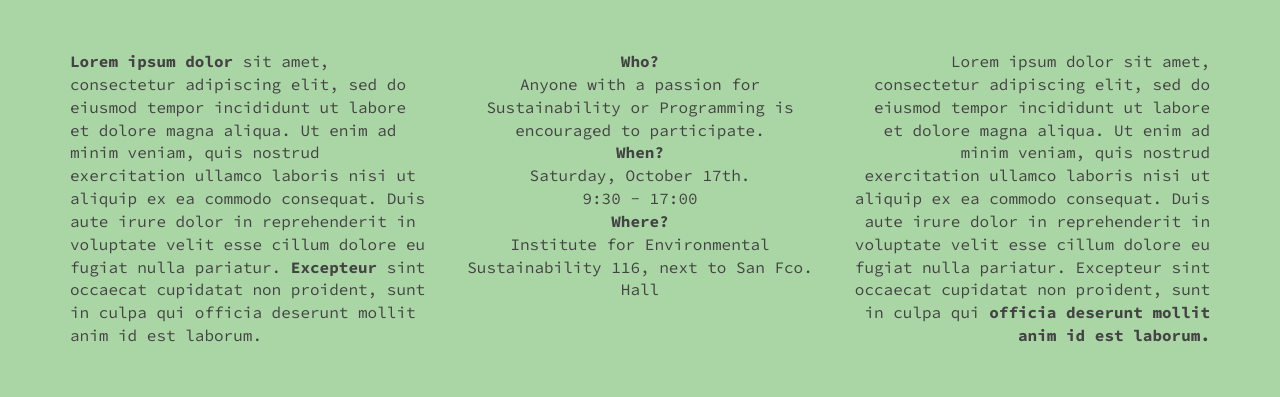
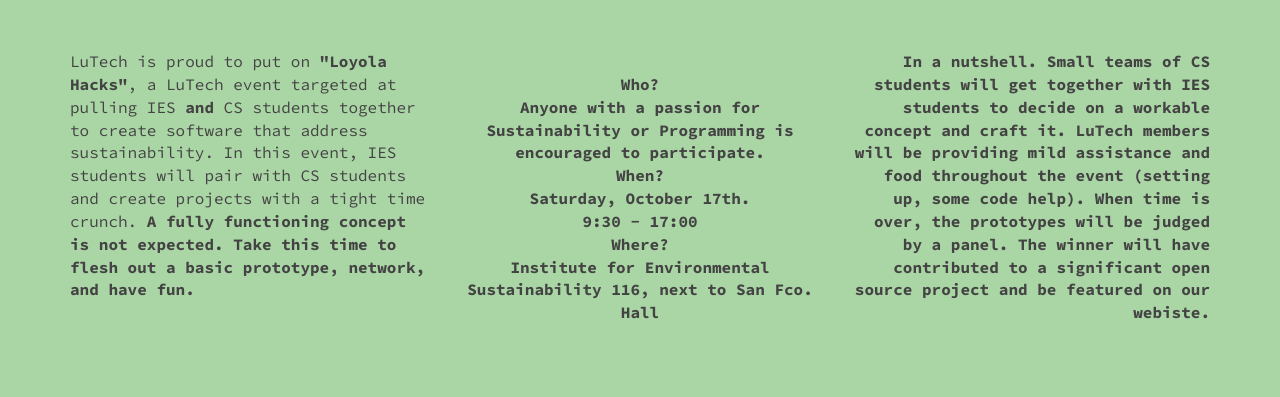
Before and after one commit to loyolaLuTech/loyola-hacks, a plain HTML site: page index.html in a window 1280 px wide. Shown: the top 397 px of the page. Drawn offline with Linux system fonts and the light colour scheme.

Commit message:
more copy

```diff
--- a/index.html
+++ b/index.html
@@ -20,10 +20,13 @@
       <div class="container">
         <div class="row">
           <div class="col-md-4 left-text">
-            <p><strong>Lorem ipsum dolor</strong> sit amet, consectetur adipiscing elit, sed do eiusmod tempor incididunt ut labore et dolore magna aliqua. Ut enim ad minim veniam, quis nostrud exercitation ullamco laboris nisi ut aliquip ex ea commodo consequat. Duis aute irure dolor in reprehenderit in voluptate velit esse cillum dolore eu fugiat nulla pariatur. <strong>Excepteur</strong> sint occaecat cupidatat non proident, sunt in culpa qui officia deserunt mollit anim id est laborum.</p>
+            <p>
+              LuTech is proud to put on <strong>"Loyola Hacks"</strong>, a LuTech event targeted at pulling IES <strong>and</strong> CS students together to create software that address sustainability. In this event, IES students will pair with CS students and create projects with a tight time crunch. <strong>A fully functioning concept is not expected.<strong> Take this time to flesh out a basic prototype, network, and have fun.
+            </p>
           </div>
           <div class="col-md-4 middle-text">
             <p>
+              <br>
               <strong>Who?</strong><br>
               Anyone with a passion for Sustainability or Programming is encouraged to participate.<br>
               <strong>When?</strong><br>
@@ -34,7 +37,9 @@
             </p>
           </div>
           <div class="col-md-4 right-text">
-            <p>Lorem ipsum dolor sit amet, consectetur adipiscing elit, sed do eiusmod tempor incididunt ut labore et dolore magna aliqua. Ut enim ad minim veniam, quis nostrud exercitation ullamco laboris nisi ut aliquip ex ea commodo consequat. Duis aute irure dolor in reprehenderit in voluptate velit esse cillum dolore eu fugiat nulla pariatur. Excepteur sint occaecat cupidatat non proident, sunt in culpa qui <strong>officia deserunt mollit anim id est laborum.</strong></p>
+            <p>
+              In a nutshell. Small teams of CS students will get together with IES students to decide on a workable concept and craft it. LuTech members will be providing mild assistance and food throughout the event (setting up, some code help). When time is over, the prototypes will be judged by a panel. The winner will have contributed to a significant open source project and be featured on our webiste.
+            </p>
           </div>
         </div>
         <div class="row">
```
